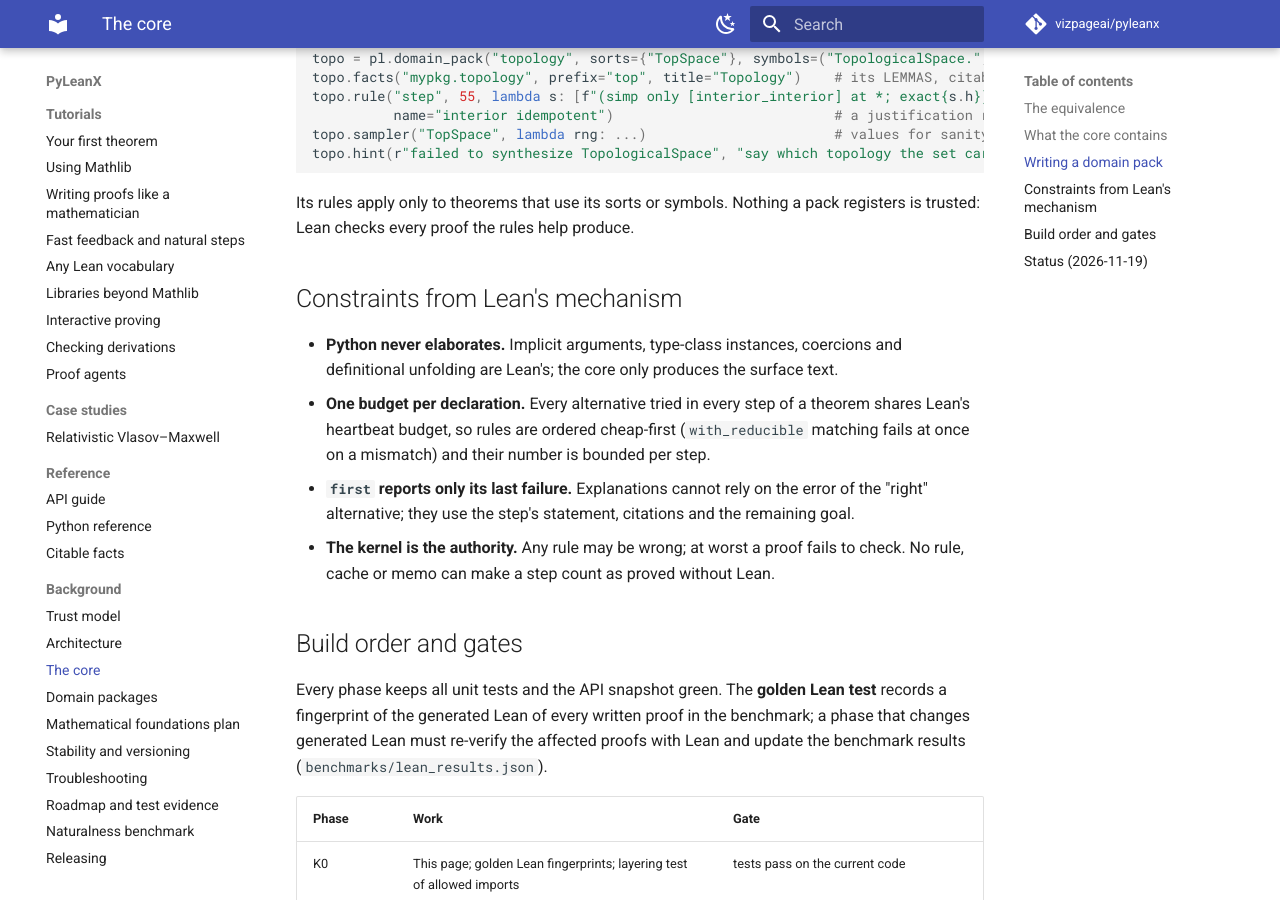
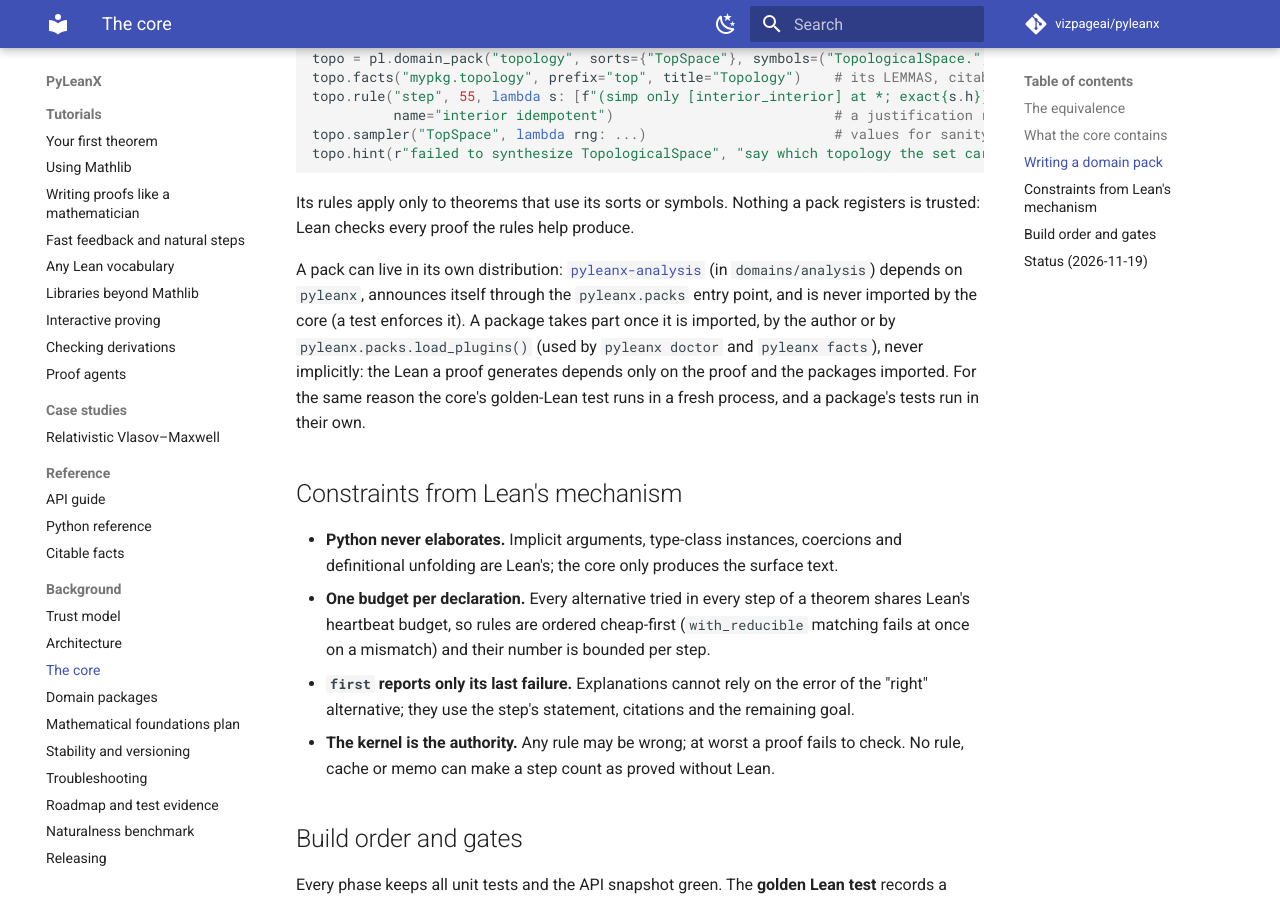
Before and after one commit to vizpageai/pyleanx, an MkDocs documentation site: the page built from docs/core.md, in a window 1280 px wide and 900 px high, scrolled down 2080 px. Built offline with MkDocs 1.6.1 and Material for MkDocs 9.7.7, drawn with Linux system fonts in a browser that asks for light colours; comment, search, counter and statistics services are not loaded.

Commit message:
Core design: packs in separate distributions, plugin discovery, determinism of generated Lean
Co-Authored-By: Claude Opus 5.5 <noreply@anthropic.com>

```diff
--- a/docs/core.md
+++ b/docs/core.md
@@ -65,6 +65,14 @@ topo.hint(r"failed to synthesize TopologicalSpace", "say which topology the set
 Its rules apply only to theorems that use its sorts or symbols. Nothing a pack registers
 is trusted: Lean checks every proof the rules help produce.
 
+A pack can live in its own distribution: [`pyleanx-analysis`](domains.md) (in
+`domains/analysis`) depends on `pyleanx`, announces itself through the `pyleanx.packs`
+entry point, and is never imported by the core (a test enforces it). A package takes part
+once it is imported, by the author or by `pyleanx.packs.load_plugins()` (used by
+`pyleanx doctor` and `pyleanx facts`), never implicitly: the Lean a proof generates
+depends only on the proof and the packages imported. For the same reason the core's
+golden-Lean test runs in a fresh process, and a package's tests run in their own.
+
 ## Constraints from Lean's mechanism
 
 * **Python never elaborates.** Implicit arguments, type-class instances, coercions and
```
